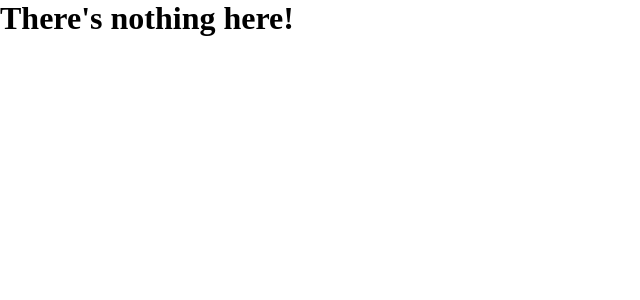
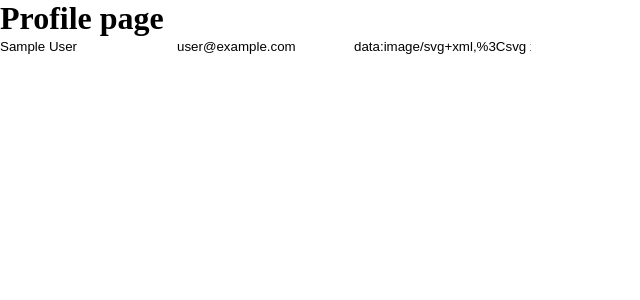
Before and after one commit to muhammedakb/weekly-schedule, a React (Create React App) app: page /profile in a window 1280 px wide. Before the commit this address led to /not-found. Shown: the top 300 px of the page, without its empty margins (0-640 px from the left). Built offline with nearby package versions, Linux system fonts and the light colour scheme; no server answers; sample sign-in values are in the browser's storage; a web font is replaced by a local one.

Commit message:
profile page created

```diff
--- a/src/App.jsx
+++ b/src/App.jsx
@@ -6,7 +6,7 @@ import FormLayout from "./layout/FormLayout";
 import NotFound from "./pages/not-found/NotFound";
 import Register from "./pages/register/Register";
 import Schedule from "./pages/schedule/Schedule";
-
+import Profile from "./pages/profile/Profile";
 const App = () => {
   const { user } = useAuth();
 
@@ -44,6 +44,10 @@ const App = () => {
           path="/weekly-schedule"
           element={user ? <Schedule /> : <Navigate to={"/login"} />}
         />
+        <Route
+          path="/profile"
+          element={user ? <Profile /> : <Navigate to={"/login"} />}
+        />
         <Route path="/not-found" element={<NotFound />} />
         <Route path="*" element={<Navigate to={"/not-found"} />} />
       </Routes>
--- a/src/components/Form/ConfirmForm.jsx
+++ b/src/components/Form/ConfirmForm.jsx
@@ -25,8 +25,8 @@ const ConfirmForm = () => {
       });
       console.error(error);
     } finally {
-      console.log("DATA", data);
-      console.log("DATA EMAIL", data.email);
+      // console.log("DATA", data);
+      // console.log("DATA EMAIL", data.email);
     }
   };
 
--- a/src/pages/profile/Profile.jsx
+++ b/src/pages/profile/Profile.jsx
@@ -1,7 +1,28 @@
+import { auth } from "../../firebase-config";
+
 const Profile = () => {
+  console.log(auth.currentUser);
+  const user = auth.currentUser;
   return (
     <div>
       <h1>Profile page</h1>
+      <form action="">
+        <input
+          type="text"
+          value={user.displayName ? user.displayName : "Username"}
+          placeholder="Name surname"
+        />
+        <input
+          type="text"
+          value={user.email ? user.email : "Email"}
+          placeholder="Email"
+        />
+        <input
+          type="text"
+          value={user.photoURL ? user.photoURL : "Fotoğraf"}
+          placeholder="Email"
+        />
+      </form>
     </div>
   );
 };
--- a/src/pages/schedule/Schedule.jsx
+++ b/src/pages/schedule/Schedule.jsx
@@ -1,8 +1,8 @@
+import { Link } from "react-router-dom";
 import { useAuth } from "../../hooks/useAuth";
 
 const Schedule = () => {
   const { user, logout } = useAuth();
-
   return (
     <div style={{ padding: "2rem" }}>
       <h1>schedule page</h1> <br />
@@ -10,6 +10,7 @@ const Schedule = () => {
         <>
           <div>{user.email}</div>
           <div>{user.metadata.creationTime} tarihinde aramıza katıldın 🥳</div>
+          <Link to={"/profile"}>profile</Link>
           <button
             style={{ width: "100px", height: "50px" }}
             type="button"
```
